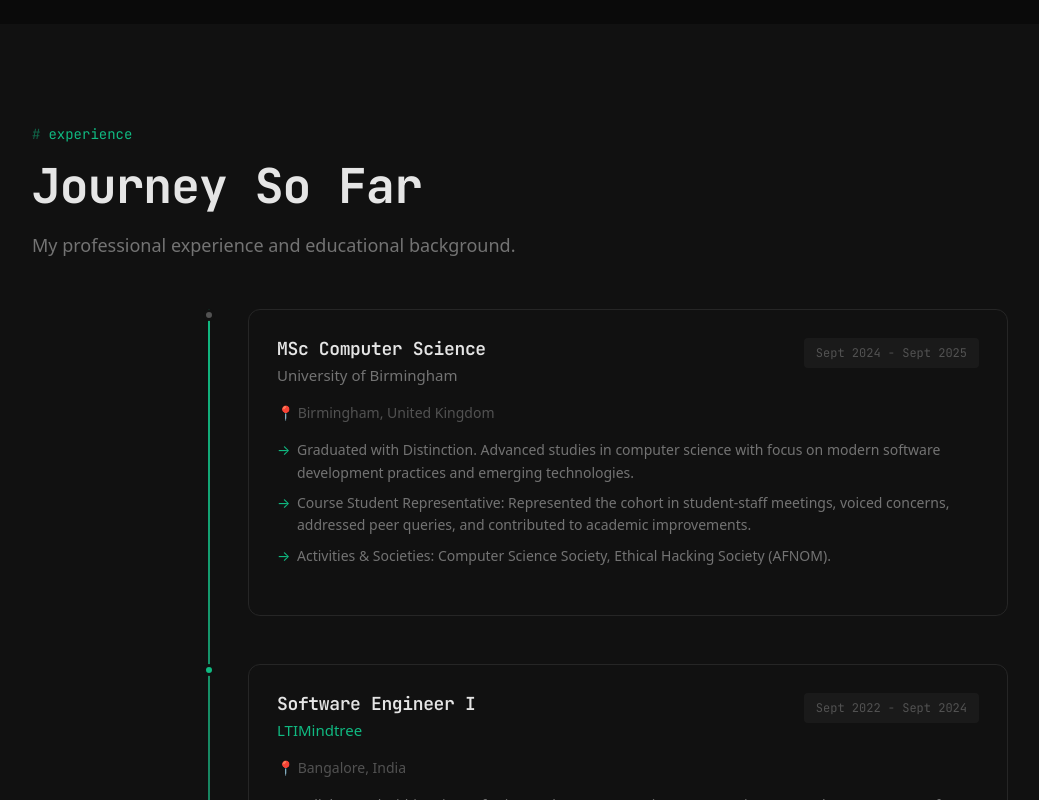
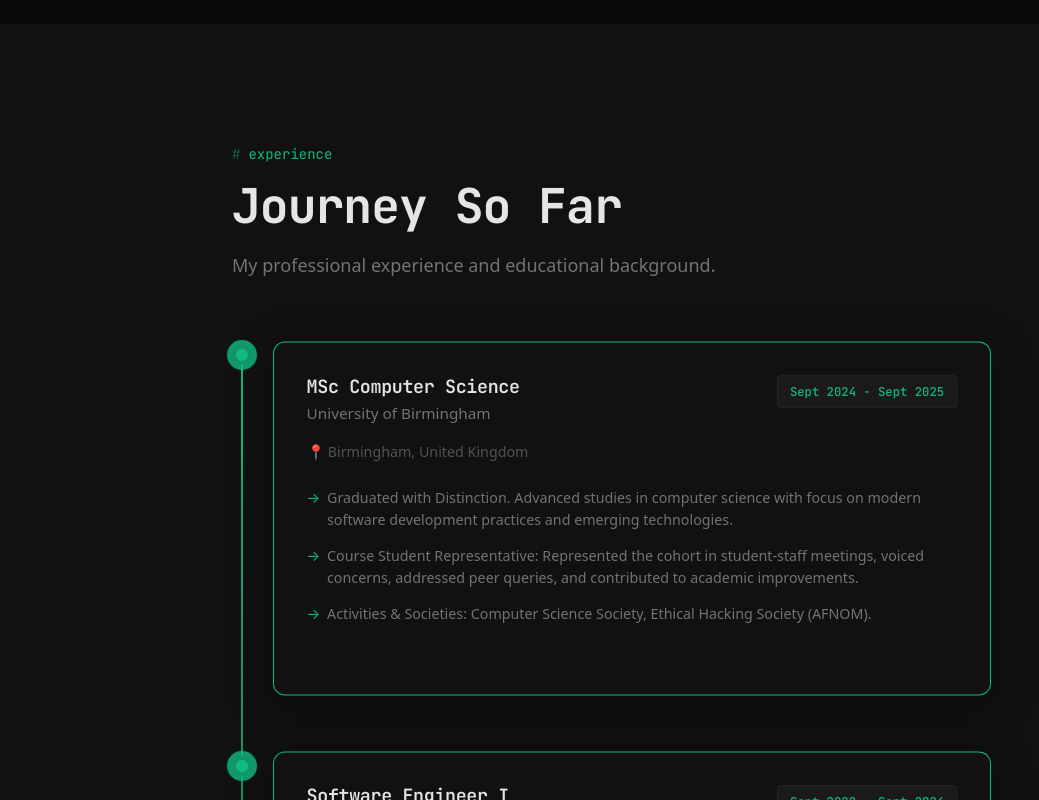
Before and after one commit to shreyas-debug/portfolio, a React (Create React App) app: page / in a window 1280 px wide. Shown: the part 1780-2580 px from the top of the page, without its empty margins (32-1071 px from the left). Built offline with nearby package versions, Linux system fonts and the light colour scheme.

Commit message:
Update Experience

```diff
--- a/src/components/Experience.js
+++ b/src/components/Experience.js
@@ -1,4 +1,5 @@
-export const Experience = () => {
+import { useRef } from 'react';
+import { motion } from 'framer-motion';
 
 const timelineItems = [
   {
@@ -51,222 +52,138 @@ export const Experience = () => {
   }
 ];
 
+export const Experience = () => {
   return (
-    <section
-      className="experience"
-      id="experience"
-      style={{
-        padding: '100px 0',
-        backgroundColor: 'var(--bg-secondary)'
-      }}
-    >
-      <div className="container" style={{
-        maxWidth: '1200px',
-        margin: '0 auto',
-        padding: '0 24px'
-      }}>
-        {/* Section Header */}
-        <div style={{ marginBottom: '48px' }}>
-          <p style={{
-            fontFamily: "'JetBrains Mono', monospace",
-            fontSize: '14px',
-            color: 'var(--accent)',
-            marginBottom: '12px',
-            display: 'flex',
-            alignItems: 'center',
-            gap: '8px'
-          }}>
+    <section className="experience" id="experience" style={{ backgroundColor: 'var(--bg-secondary)', padding: '120px 0', position: 'relative' }}>
+      <div style={{ maxWidth: '800px', margin: '0 auto', padding: '0 24px', position: 'relative' }}>
+
+        {/* Intro Block */}
+        <div style={{ marginBottom: '64px' }}>
+          <p style={{ fontFamily: "'JetBrains Mono', monospace", fontSize: '14px', color: 'var(--accent)', marginBottom: '12px', display: 'flex', alignItems: 'center', gap: '8px' }}>
             <span style={{ opacity: 0.5 }}>#</span> experience
           </p>
-          <h2 style={{
-            fontSize: 'clamp(32px, 5vw, 48px)',
-            fontFamily: "'JetBrains Mono', monospace",
-            fontWeight: '700',
-            color: 'var(--text-primary)',
-            marginBottom: '16px'
-          }}>
+          <h2 style={{ fontSize: 'clamp(32px, 5vw, 48px)', fontFamily: "'JetBrains Mono', monospace", fontWeight: '700', color: 'var(--text-primary)', marginBottom: '16px' }}>
             Journey So Far
           </h2>
-          <p style={{
-            fontSize: '18px',
-            color: 'var(--text-secondary)',
-            maxWidth: '600px',
-            lineHeight: '1.7'
-          }}>
+          <p style={{ fontSize: '18px', color: 'var(--text-secondary)', maxWidth: '600px', lineHeight: '1.7' }}>
             My professional experience and educational background.
           </p>
         </div>
 
-        {/* Timeline */}
-        <div style={{
-          maxWidth: '800px',
-          margin: '0 auto',
-          position: 'relative'
-        }}>
-          {/* Timeline Line */}
+        {/* Timeline Container */}
+        <div style={{ position: 'relative' }}>
+
+          {/* Vertical Track Line */}
           <div style={{
             position: 'absolute',
-            left: '0',
-            top: '0',
-            bottom: '0',
+            top: 0,
+            bottom: 0,
+            left: '9px', // Centers perfectly under the 20px dot (20/2 - 2/2 = 9)
             width: '2px',
-            background: `linear-gradient(to bottom, var(--accent), var(--border-color))`
+            background: 'linear-gradient(to bottom, var(--accent), var(--border-color))',
+            zIndex: 0
           }} />
 
-          {/* Timeline Items */}
           {timelineItems.map((item, index) => (
-            <div
-              key={index}
+            <div key={index} style={{ position: 'relative', paddingLeft: '48px', paddingBottom: index === timelineItems.length - 1 ? '0' : '64px' }}>
+
+              {/* Timeline Dot with Interaction */}
+              <motion.div
+                initial={{ backgroundColor: 'var(--bg-tertiary)', borderColor: 'var(--border-color)', boxShadow: 'none' }}
+                whileInView={{ backgroundColor: 'var(--accent)', borderColor: 'var(--bg-secondary)', boxShadow: '0 0 0 6px var(--accent-muted)' }}
+                viewport={{ margin: "-40% 0px -40% 0px" }}
+                transition={{ duration: 0.3 }}
                 style={{
-                position: 'relative',
-                paddingLeft: '40px',
-                paddingBottom: index === timelineItems.length - 1 ? '0' : '48px'
+                  position: 'absolute',
+                  top: '0',
+                  left: '0',
+                  width: '20px',
+                  height: '20px',
+                  borderRadius: '50%',
+                  border: '4px solid',
+                  zIndex: 2,
+                  display: 'flex',
+                  justifyContent: 'center',
+                  alignItems: 'center'
                 }}
               >
-              {/* Timeline Dot */}
-              <div style={{
-                position: 'absolute',
-                left: '-5px',
-                top: '0',
-                width: '12px',
-                height: '12px',
-                borderRadius: '50%',
-                backgroundColor: item.type === 'experience' ? 'var(--accent)' : 'var(--text-muted)',
-                border: '3px solid var(--bg-secondary)'
-              }} />
+                {/* Active Pulse Ring */}
+                <motion.div
+                  initial={{ opacity: 0 }}
+                  whileInView={{ opacity: 1 }}
+                  viewport={{ margin: "-40% 0px -40% 0px" }}
+                  style={{ position: 'absolute', width: '100%', height: '100%' }}
+                >
+                  <motion.div
+                    animate={{ opacity: [0, 0.8, 0], scale: [1, 2.5, 3] }}
+                    transition={{ duration: 2, repeat: Infinity, ease: 'easeOut' }}
+                    style={{ width: '100%', height: '100%', borderRadius: '50%', backgroundColor: 'var(--accent)' }}
+                  />
+                </motion.div>
+              </motion.div>
 
-              {/* Content Card */}
-              <div
+              {/* Reveal Wrapper */}
+              <motion.div
+                initial={{ opacity: 0, y: 50 }}
+                whileInView={{ opacity: 1, y: 0 }}
+                viewport={{ once: true, margin: "-50px" }}
+              >
+                {/* Card with Center Vignette Highlighting */}
+                <motion.div
+                  initial={{ scale: 0.98, opacity: 0.6, borderColor: 'var(--border-color)', boxShadow: 'none' }}
+                  whileInView={{ scale: 1.02, opacity: 1, borderColor: 'var(--accent)', boxShadow: '0 10px 40px rgba(0, 0, 0, 0.4)' }}
+                  viewport={{ margin: "-40% 0px -40% 0px" }}
+                  transition={{ duration: 0.4 }}
                   style={{
                     backgroundColor: 'var(--card-bg)',
-                  border: '1px solid var(--border-color)',
+                    border: '1px solid',
                     borderRadius: '12px',
-                  padding: '28px',
-                  transition: 'all 0.3s ease'
-                }}
-                onMouseEnter={(e) => {
-                  e.currentTarget.style.borderColor = item.type === 'experience' ? 'var(--accent)' : 'var(--text-secondary)';
-                  e.currentTarget.style.transform = 'translateX(8px)';
-                }}
-                onMouseLeave={(e) => {
-                  e.currentTarget.style.borderColor = 'var(--border-color)';
-                  e.currentTarget.style.transform = 'translateX(0)';
+                    padding: '32px',
+                    display: 'flex',
+                    flexDirection: 'column'
                   }}
                 >
-                {/* Header */}
-                <div style={{
-                  display: 'flex',
-                  justifyContent: 'space-between',
-                  alignItems: 'flex-start',
-                  flexWrap: 'wrap',
-                  gap: '12px',
-                  marginBottom: '16px'
-                }}>
+                  {/* Card Header (Title & Duration) */}
+                  <div style={{ display: 'flex', flexWrap: 'wrap', justifyContent: 'space-between', alignItems: 'flex-start', gap: '16px', marginBottom: '16px' }}>
                     <div>
-                    <h3 style={{
-                      fontSize: '18px',
-                      fontWeight: '600',
-                      color: 'var(--text-primary)',
-                      marginBottom: '4px'
-                    }}>
-                      {item.title}
-                    </h3>
-                    <p style={{
-                      fontSize: '15px',
-                      color: item.type === 'experience' ? 'var(--accent)' : 'var(--text-secondary)',
-                      margin: 0
-                    }}>
-                      {item.organization}
-                    </p>
+                      <h3 style={{ fontSize: '18px', fontWeight: '600', color: 'var(--text-primary)', marginBottom: '4px' }}>{item.title}</h3>
+                      <p style={{ fontSize: '15px', color: item.type === 'experience' ? 'var(--accent)' : 'var(--text-secondary)', margin: 0 }}>{item.organization}</p>
                     </div>
-                  <span style={{
-                    fontFamily: "'JetBrains Mono', monospace",
-                    fontSize: '12px',
-                    color: 'var(--text-muted)',
-                    backgroundColor: 'var(--bg-tertiary)',
-                    padding: '6px 12px',
-                    borderRadius: '4px',
-                    whiteSpace: 'nowrap'
-                  }}>
+                    <span style={{ fontFamily: "'JetBrains Mono', monospace", fontSize: '12px', color: 'var(--accent)', backgroundColor: 'var(--bg-tertiary)', border: '1px solid var(--border-color)', padding: '6px 12px', borderRadius: '4px', whiteSpace: 'nowrap', fontWeight: '500' }}>
                       {item.duration}
                     </span>
                   </div>
 
-                {/* Location */}
-                <p style={{
-                  fontSize: '14px',
-                  color: 'var(--text-muted)',
-                  marginBottom: '16px'
-                }}>
-                  📍 {item.location}
-                </p>
+                  <p style={{ fontSize: '14px', color: 'var(--text-muted)', marginBottom: '24px' }}>📍 {item.location}</p>
 
-                {/* Description */}
+                  {/* Card Body (Bullets/Text) */}
                   {Array.isArray(item.description) ? (
-                  <ul style={{
-                    listStyle: 'none',
-                    padding: 0,
-                    margin: '0 0 20px 0'
-                  }}>
+                    <ul style={{ listStyle: 'none', padding: 0, margin: '0 0 24px 0' }}>
                       {item.description.map((desc, descIndex) => (
-                      <li
-                        key={descIndex}
-                        style={{
-                          fontSize: '14px',
-                          color: 'var(--text-secondary)',
-                          lineHeight: '1.6',
-                          paddingLeft: '20px',
-                          position: 'relative',
-                          marginBottom: '8px'
-                        }}
-                      >
-                        <span style={{
-                          position: 'absolute',
-                          left: 0,
-                          color: 'var(--accent)'
-                        }}>→</span>
-                        {desc}
+                        <li key={descIndex} style={{ fontSize: '14px', color: 'var(--text-secondary)', lineHeight: '1.6', paddingLeft: '20px', position: 'relative', marginBottom: '12px' }}>
+                          <span style={{ position: 'absolute', left: 0, color: 'var(--accent)' }}>→</span>{desc}
                         </li>
                       ))}
                     </ul>
                   ) : (
-                  <p style={{
-                    fontSize: '14px',
-                    color: 'var(--text-secondary)',
-                    lineHeight: '1.6',
-                    marginBottom: item.technologies.length > 0 ? '20px' : '0'
-                  }}>
-                    {item.description}
-                  </p>
+                    <p style={{ fontSize: '14px', color: 'var(--text-secondary)', lineHeight: '1.6', marginBottom: item.technologies.length > 0 ? '24px' : '0' }}>{item.description}</p>
                   )}
 
-                {/* Technologies */}
+                  {/* Card Footer (Tags) */}
                   {item.technologies.length > 0 && (
-                  <div style={{
-                    display: 'flex',
-                    flexWrap: 'wrap',
-                    gap: '8px'
-                  }}>
+                    <div style={{ display: 'flex', flexWrap: 'wrap', gap: '8px', marginTop: 'auto' }}>
                       {item.technologies.map((tech, techIndex) => (
-                      <span
-                        key={techIndex}
-                        style={{
-                          fontFamily: "'JetBrains Mono', monospace",
-                          fontSize: '11px',
-                          color: 'var(--accent)',
-                          backgroundColor: 'var(--accent-muted)',
-                          padding: '4px 10px',
-                          borderRadius: '4px'
-                        }}
-                      >
+                        <span key={techIndex} style={{ fontFamily: "'JetBrains Mono', monospace", fontSize: '11px', color: 'var(--accent)', backgroundColor: 'var(--accent-muted)', padding: '4px 10px', borderRadius: '4px' }}>
                           {tech}
                         </span>
                       ))}
                     </div>
                   )}
-              </div>
+                </motion.div>
+              </motion.div>
             </div>
           ))}
+
         </div>
       </div>
     </section>
```
Lines whose indentation alone changed are shown as unchanged.
